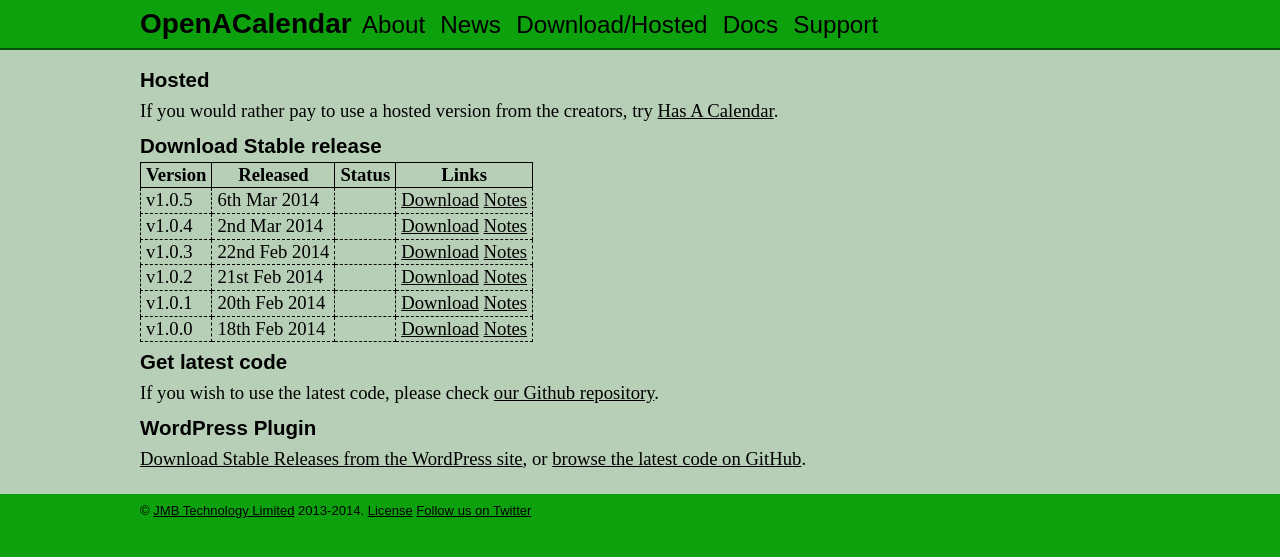
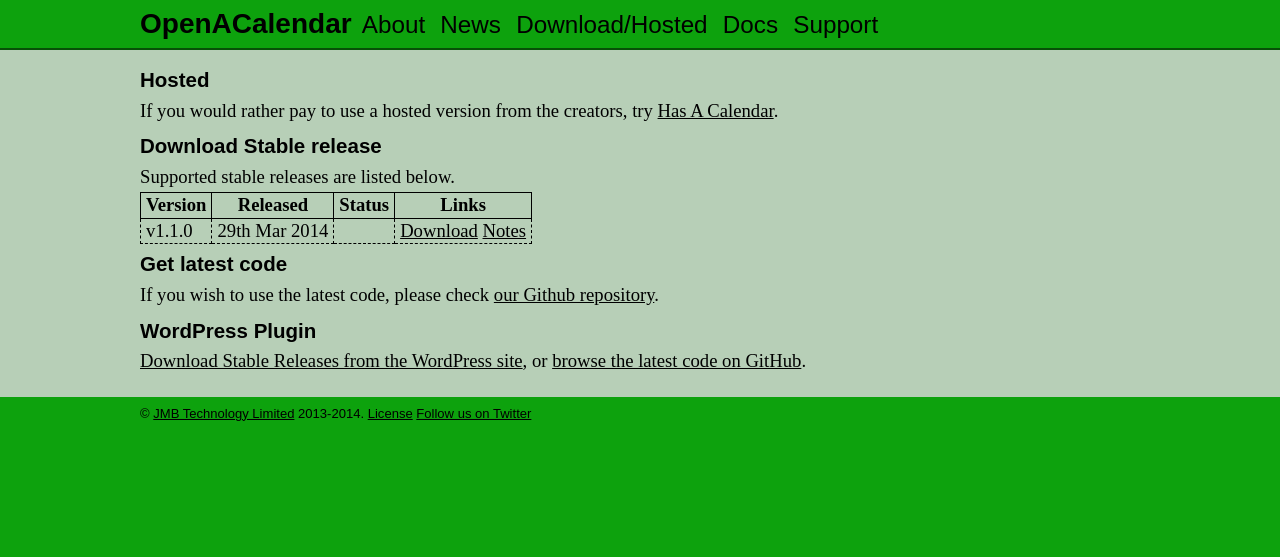
Before and after one commit to OpenACalendar/openacalendar.github.io, a Jekyll site: the page built from download.html, in a window 1280 px wide. Shown: the top 557 px of the page. Built offline with Jekyll 4.4.1, drawn with Linux system fonts in a browser that asks for light colours; Markdown is read by kramdown in place of the engine named in the settings; comment, search, counter and statistics services are not loaded.

```diff
--- a/docs/cron.html
+++ b/docs/cron.html
@@ -5,7 +5,7 @@ title: Cron
 
 <h2>Cron jobs</h2>
 
-<p>Some PHP scripts need to be configured to run as Cron jobs.</p>
+<p>Some PHP scripts need to be configured to run as Cron jobs. They are in core/cli</p>
 
 <p>The folder "cache/templates.cli" must be writable be the user Cron jobs run as.</p>
 
--- a/docs/upgrading.html
+++ b/docs/upgrading.html
@@ -9,9 +9,9 @@ title: Upgrading
 	"localConfig.php" files to accomodate your webserver, be careful to preserve
 	the changes.</p>
 
-<p>Run the PHP script "php extension.Core/cli/upgradeDatabase.php".</p>
+<p>Run the PHP script "core/cli/upgradeDatabase.php".</p>
 
-<p>Run the PHP script "php extension.Core/cli/loadStaticData.php".</p>
+<p>Run the PHP script "core/cli/loadStaticData.php".</p>
 
 <p>On servers not in Debug mode, delete the existing cached templates. These are
 	found in "cache/templates.cli" and "cache/templates.web". (It doesn't hurt to
--- a/download.html
+++ b/download.html
@@ -10,60 +10,17 @@ title: Download
 
 <h2>Download Stable release</h2>
 
+<p>Supported stable releases are listed below.</p>
+
 <table class="releases">
 	<tr><th>Version</th><th>Released</th><th>Status</th><th>Links</th></tr>
 	<tr>
-		<td>v1.0.5</td>
-		<td>6th Mar 2014</td>
+		<td>v1.1.0</td>
+		<td>29th Mar 2014</td>
 		<td></td>
 		<td>
-			<a href="https://github.com/OpenACalendar/OpenACalendar-Web-Core/releases/tag/v1.0.5">Download</a>
-			<a href="release/1.0.5.html">Notes</a>
-		</td>
-	</tr>
-	<tr>
-		<td>v1.0.4</td>
-		<td>2nd Mar 2014</td>
-		<td></td>
-		<td>
-			<a href="https://github.com/OpenACalendar/OpenACalendar-Web-Core/releases/tag/v1.0.4">Download</a>
-			<a href="release/1.0.4.html">Notes</a>
-		</td>
-	</tr>
-	<tr>
-		<td>v1.0.3</td>
-		<td>22nd Feb 2014</td>
-		<td></td>
-		<td>
-			<a href="https://github.com/OpenACalendar/OpenACalendar-Web-Core/releases/tag/v1.0.3">Download</a>
-			<a href="release/1.0.3.html">Notes</a>
-		</td>
-	</tr>
-	<tr>
-		<td>v1.0.2</td>
-		<td>21st Feb 2014</td>
-		<td></td>
-		<td>
-			<a href="https://github.com/OpenACalendar/OpenACalendar-Web-Core/releases/tag/v1.0.2">Download</a>
-			<a href="release/1.0.2.html">Notes</a>
-		</td>
-	</tr>
-	<tr>
-		<td>v1.0.1</td>
-		<td>20th Feb 2014</td>
-		<td></td>
-		<td>
-			<a href="https://github.com/OpenACalendar/OpenACalendar-Web-Core/releases/tag/v1.0.1">Download</a>
-			<a href="release/1.0.1.html">Notes</a>
-		</td>
-	</tr>
-	<tr>
-		<td>v1.0.0</td>
-		<td>18th Feb 2014</td>
-		<td></td>
-		<td>
-			<a href="https://github.com/OpenACalendar/OpenACalendar-Web-Core/releases/tag/v1.0.0">Download</a>
-			<a href="release/1.0.0.html">Notes</a>
+			<a href="https://github.com/OpenACalendar/OpenACalendar-Web-Core/releases/tag/v1.1.0">Download</a>
+			<a href="release/1.1.0.html">Notes</a>
 		</td>
 	</tr>
 </table>
--- a/release/1.1.0.html
+++ b/release/1.1.0.html
@@ -3,7 +3,7 @@ layout: default
 title: Release v1.1.0
 ---
 
-<h2>Release v1.1.0, not yet</h2>
+<h2>Release v1.1.0, 29th Mar 2014</h2>
 
 <p>Major changes</p>
 
```
Also changed, not shown: docs/install.multisite.html (+4 -4 lines), docs/install.singlesite.html (+4 -4 lines).
